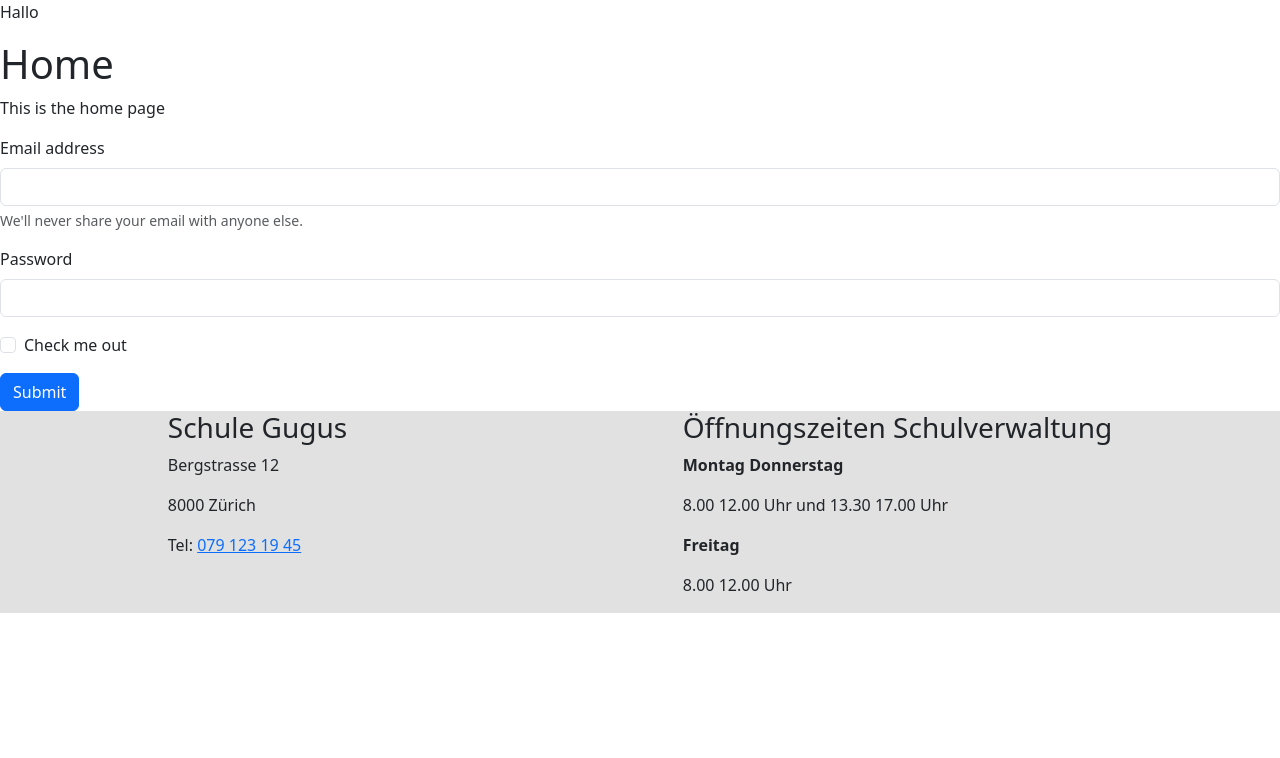
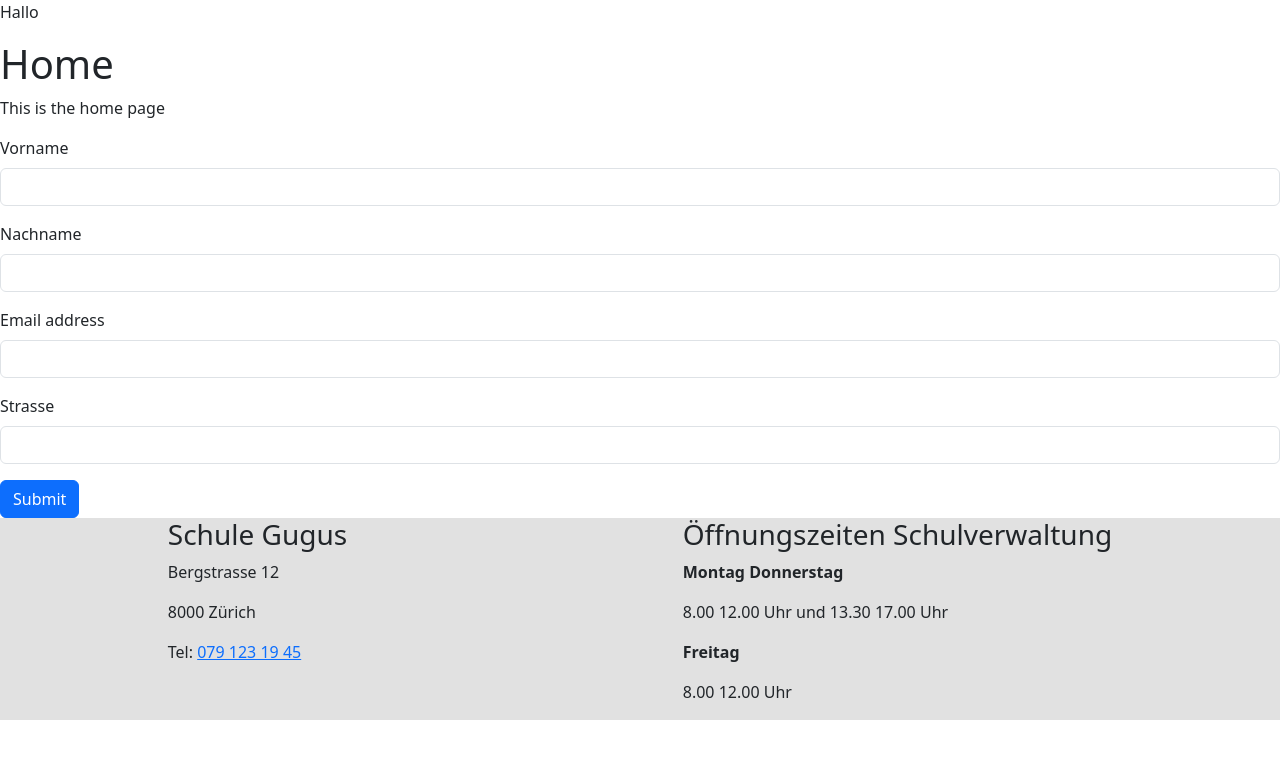
Before and after one commit to RomanBerli/BBW-M293-Skilager, a Next.js app: page / in a window 1280 px wide. Shown: the top 758 px of the page. Built offline with nearby package versions, Linux system fonts and the light colour scheme.

Commit message:
continued coding RegistrationForm

```diff
--- a/components/RegistrationForm.js
+++ b/components/RegistrationForm.js
@@ -3,18 +3,25 @@ export default function RegistrationForm() {
         <div>
             <form>
                 <div class="mb-3">
-                    <label for="exampleInputEmail1" class="form-label">Email address</label>
-                    <input type="email" class="form-control" id="exampleInputEmail1" aria-describedby="emailHelp" />
-                        <div id="emailHelp" class="form-text">We'll never share your email with anyone else.</div>
+                    <label for="firstName" class="form-label">Vorname</label>
+                    <input type="text" class="form-control" id="firstName" aria-describedby="firstNameHelp" />
                 </div>
                 <div class="mb-3">
-                    <label for="exampleInputPassword1" class="form-label">Password</label>
-                    <input type="password" class="form-control" id="exampleInputPassword1" />
+                    <label for="lastName" class="form-label">Nachname</label>
+                    <input type="text" class="form-control" id="lastName" />
                 </div>
-                <div class="mb-3 form-check">
+                <div class="mb-3">
+                    <label for="email" class="form-label">Email address</label>
+                    <input type="email" class="form-control" id="email" aria-describedby="emailHelp" />
+                </div>
+                <div class="mb-3">
+                    <label for="home-street-address" class="form-label">Strasse</label>
+                    <input type="home-street-address" class="form-control" id="home-street-address"/>
+                </div>
+                {/* <div class="mb-3 form-check">
                     <input type="checkbox" class="form-check-input" id="exampleCheck1" />
                         <label class="form-check-label" for="exampleCheck1">Check me out</label>
-                </div>
+                </div> */}
                 <button type="submit" class="btn btn-primary">Submit</button>
             </form>
         </div>
```
